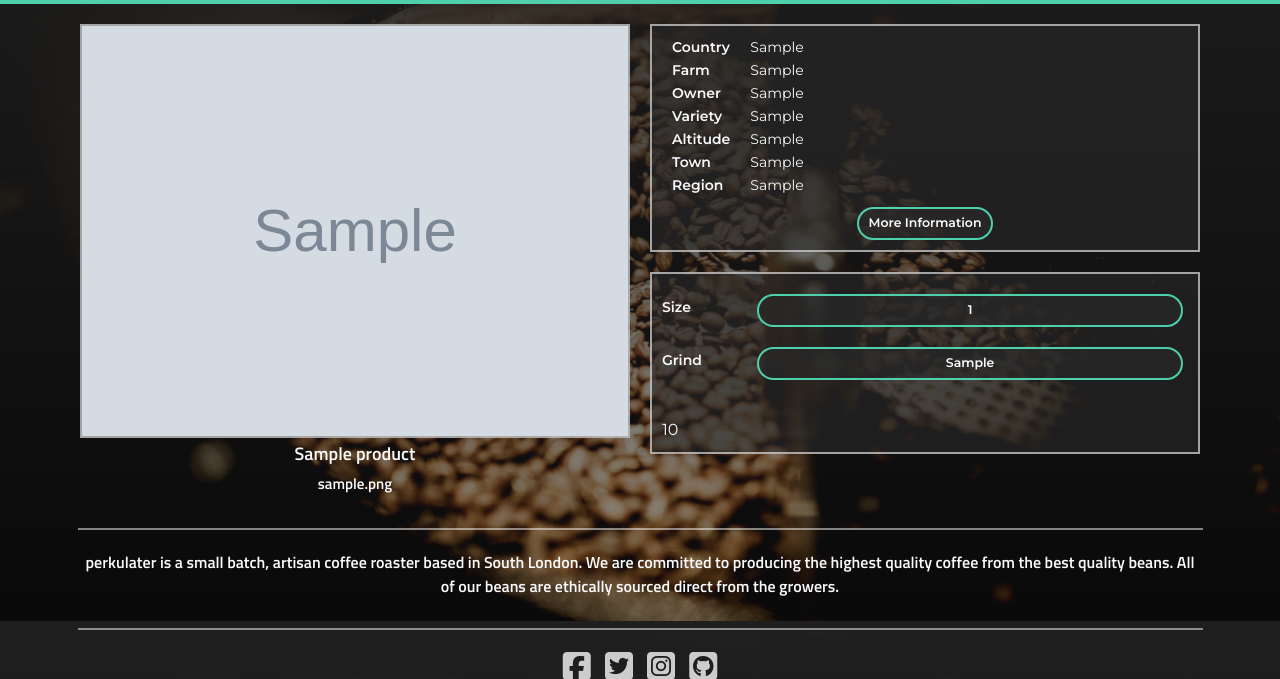
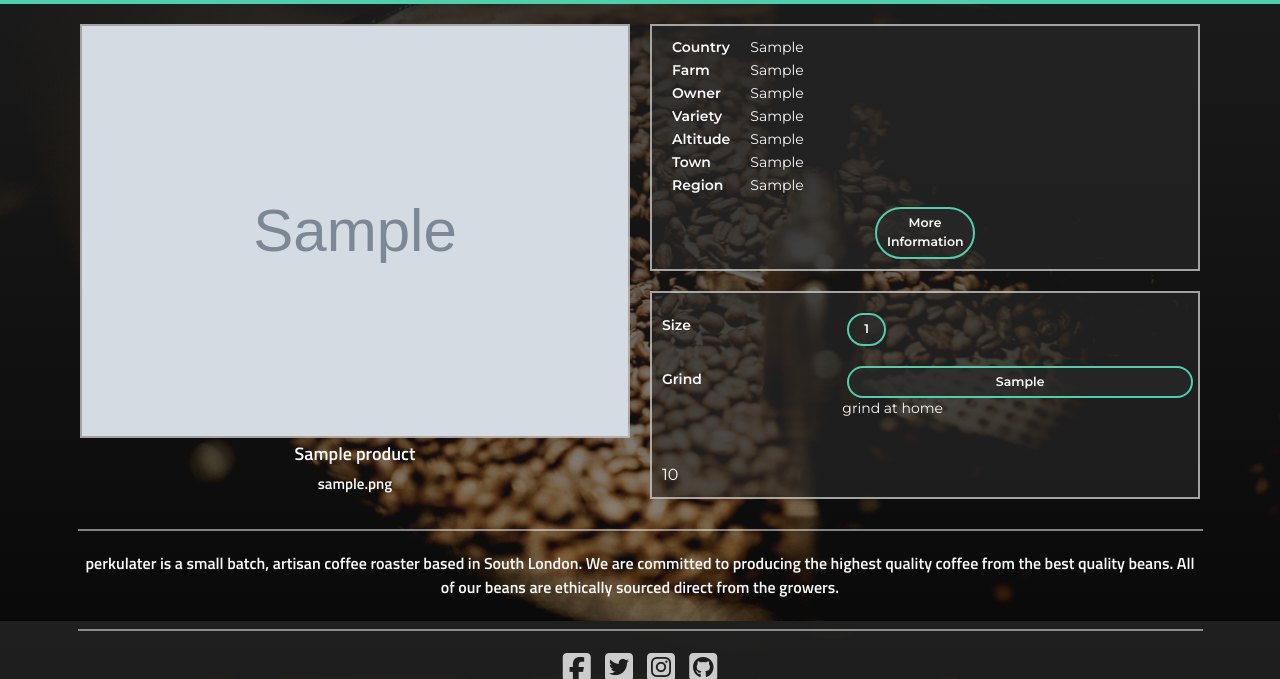
Before and after one commit to richardhenyash/perkulater, a Django app: template products/templates/products/product_detail.html in a window 1280 px wide. Shown: the part 179-858 px from the top of the page. Run offline with Django 3.2, Linux system fonts and the light colour scheme; tables that the repository leaves empty hold one stand-in row (values such as "Sample post"); the template is opened without the code that fills it: values that come from a table or form of the project are taken from there, most other values are stand-ins (such as "Sample title", 1, 10 or a date in 2020); grey boxes marked "Sample" are stand-in pictures; some libraries are stand-ins or nearby versions.

Commit message:
update and style product detail page

```diff
--- a/products/static/products/css/products.css
+++ b/products/static/products/css/products.css
@@ -47,6 +47,10 @@
     font-size: 1.5rem;
 }
 
+.btn {
+    width: 10rem;
+}
+
 @media (max-width: 350px) {
     .product-text {
         font-size: 1.3rem;
--- a/products/templates/products/product_detail.html
+++ b/products/templates/products/product_detail.html
@@ -65,7 +65,7 @@
             <div class="p-3"></div>
             <div class="product-detail-container p-3">
                 <div class="row">
-                    <div class="col-2">
+                    <div class="col-4">
                         <div class="row py-3 my-1">
                             <div class="col">
                                 <p class="product-detail-title-text">Size</p>
@@ -77,21 +77,22 @@
                             </div>
                         </div>
                     </div>
-                    <div class="col-10">
+                    <div class="col-8">
                         <div class="row py-3">
                             <div class="col">
-                                <div id="product-size" class="col-12 btn-group" role="group" aria-label="Basic example">
+                                <div id="product-size" class="col btn-group-vertical" role="group" aria-label="Basic example">
                                     {% for product_size in product_sizes %}
-                                        <button type="button" class="btn btn-outline-light rounded-pill btn-lg btn-outline-green mx-2">{{product_size}}</button>
+                                        <button type="button" class="btn btn-outline-light rounded-pill btn-lg btn-outline-green mx-2 btn-block">{{product_size}}</button>
                                     {% endfor %}
                                 </div>
                             </div>
                         </div>
                         <div class="col">
                             <div class="row py-3">
-                                <div id="product-type" class="col-12 btn-group" role="group" aria-label="Basic example">
+                                <div id="product-type" class="col btn-group-vertical" role="group" aria-label="Basic example">
                                     {% for product_type in product_types %}
-                                        <button type="button" class="btn btn-outline-light rounded-pill btn-lg btn-outline-green mx-2">{{product_type}}</button>
+                                        <button type="button" class="btn btn-outline-light rounded-pill btn-lg btn-outline-green mx-2 btn-block">{{product_type}}</button>
+                                        <p class="product-detail-text">grind at home</p>
                                     {% endfor %}
                                 </div>
                             </div>
```
